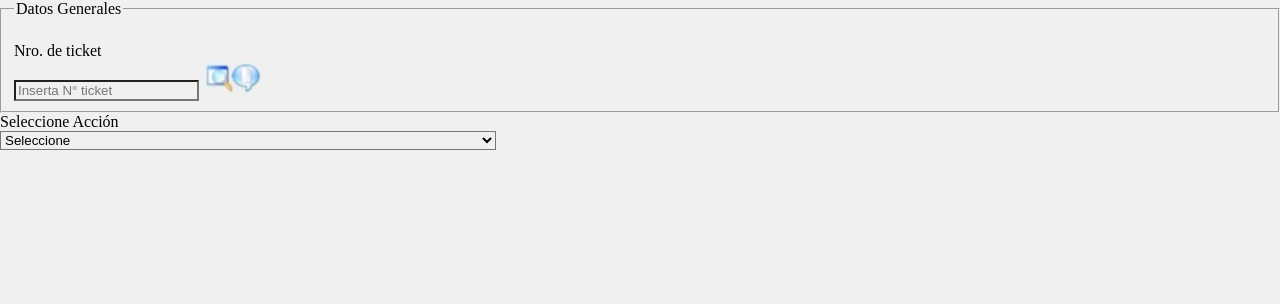
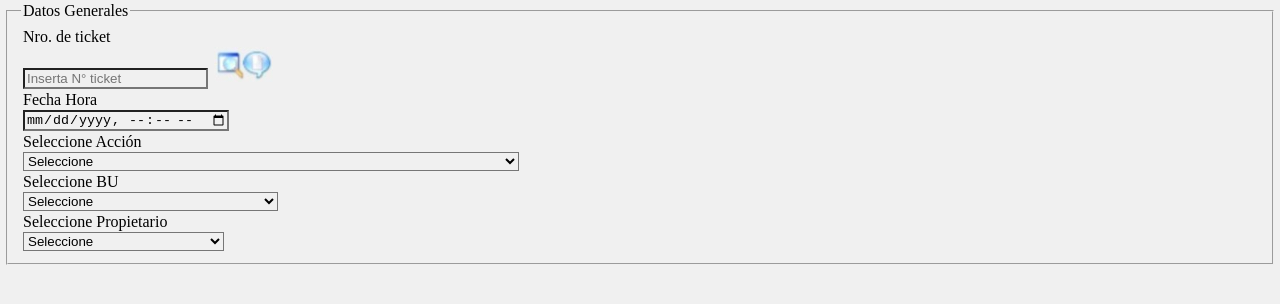
Before and after one commit to KhristShowIP993/Proyecto-FA, a plain HTML site: page index.html in a window 1280 px wide. Drawn offline with Linux system fonts and the light colour scheme.

Commit message:
Segundo bloque html formularios

```diff
--- a/assets/style.css
+++ b/assets/style.css
@@ -1,4 +1,4 @@
 *{
-    margin: 0;
+    margin: 1px;
     background-color: #F0F0F0;
 }
--- a/index.html
+++ b/index.html
@@ -13,21 +13,65 @@
                 <form>
                     <fieldset>
                         <legend>Datos Generales </legend>
-                            <br>
-                                <label for="nticket">Nro. de ticket</label> <br>
+
+                        <div class="Nticket&FechaHora">
+                            <div>
+                                <label for="nticket">Nro. de ticket</label><br>
                                     <input type="text" id="nticket" placeholder="Inserta N° ticket">
                                     <img src="/assets/img/Nueva carpeta/lupa.png" id="lupaImg" alt="lupa">
                             </div>
-                        <div class="SeleccioneAccion">
+                            <div>
+                                <label for="FechaHora">Fecha Hora</label><br>
+                                    <input type="datetime-local" id="Fecha&hora" name="FechaHora">
+                            </div>
+                        </div>
+
+                        <div class="SeleccioneAccion&SeleccioneBU">
+                            <div>
                             <label for="SeleccioneAccion">Seleccione Acción</label> <br>
                                 <select id="SeleccioneAccion" name="SeleccioneAccion">
                                         <option>ALTA: Incremento / OnBoaring, asociada a una WO</option>
                                         <option>REMASTERIZACION: Incidencia</option>
-                                <option>RENOVACION: Renovación Tecnológica, ascociado a una WO</option>
+                                        <option>RENOVACION: Renovación Tecnológica, asociado a una WO</option>
                                         <option>SOPORTE MDS: Exclusivo para el equipo de Mesa de Servicio</option>
                                         <option>SOPORTE TERRENO: Exclusivo para el equipo de Soporte Terreno (INC / WO)</option>
                                         <option selected>Seleccione</option> <!-- el valor "selected" queda por defecto seleccionado-->
                                 </select>
+                            </div>
+                                <div>
+                                    <label for="SeleccioneBU">Seleccione BU</label><br>
+                                    <select id="SeleccioneBU" name="SeleccioneBU">
+                                        <option>CHILE - CORPORATIVO</option>
+                                        <option>CHILE - FINANCIERO</option>
+                                        <option>CHILE - RETAIL</option>
+                                        <option>CHILE - SODIMAC</option>
+                                        <option>CHILE - TOTTUS</option>
+                                        <option>PERU - CORPORATIVO</option>
+                                        <option>PERU - FINANCIERO</option>
+                                        <option>PERU - RETAIL</option>
+                                        <option>PERU - SODIMAC</option>
+                                        <option>PERU - TOTTUS</option>
+                                        <option>COLOMBIA - BANCO</option>
+                                        <option>COLOMBIA - FALABELLA SERVICIOS</option>
+                                        <option>COLOMBIA - IKEA</option>
+                                        <option>COLOMBIA - SEGUROS</option>
+                                        <option selected>Seleccione</option>
+                                    </select>
+                                </div>
+                            </div>
+
+                            <div class="SeleccionePropietaroi&NombreTecnico">
+                                <div>
+                                    <label for="SeleccionePropietario">Seleccione Propietario</label><br>
+                                    <select id="SeleccionePropietario" name="SeleccionePropietario">
+                                        <option>ARRIENDO</option>
+                                        <option>HP (equipos HP)</option>
+                                        <option>QUINTEC (equipos LENOVO)</option>
+                                        <option selected>Seleccione</option>
+                                    </select>
+                                </div>
+                            </div>
+
                         </div>
                     </fieldset>
                 </form>
```
Lines whose indentation alone changed are shown as unchanged.
